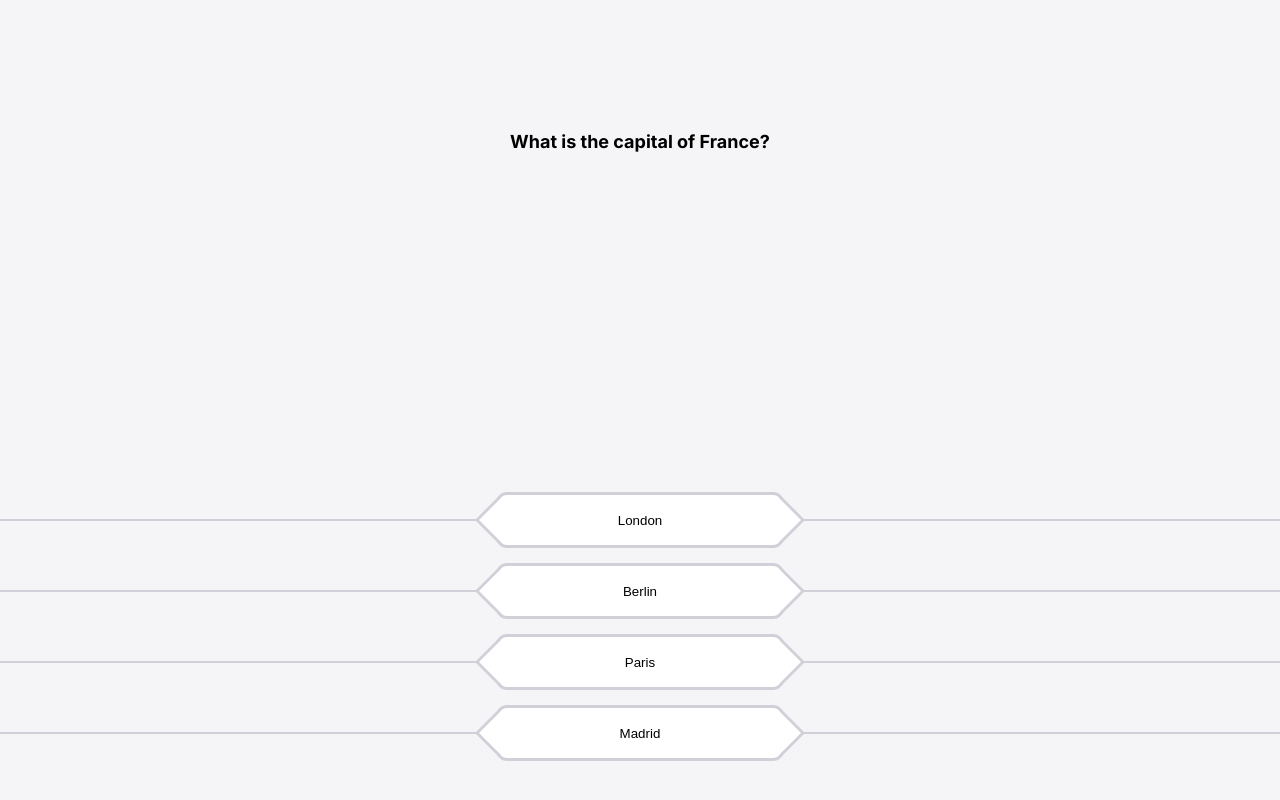
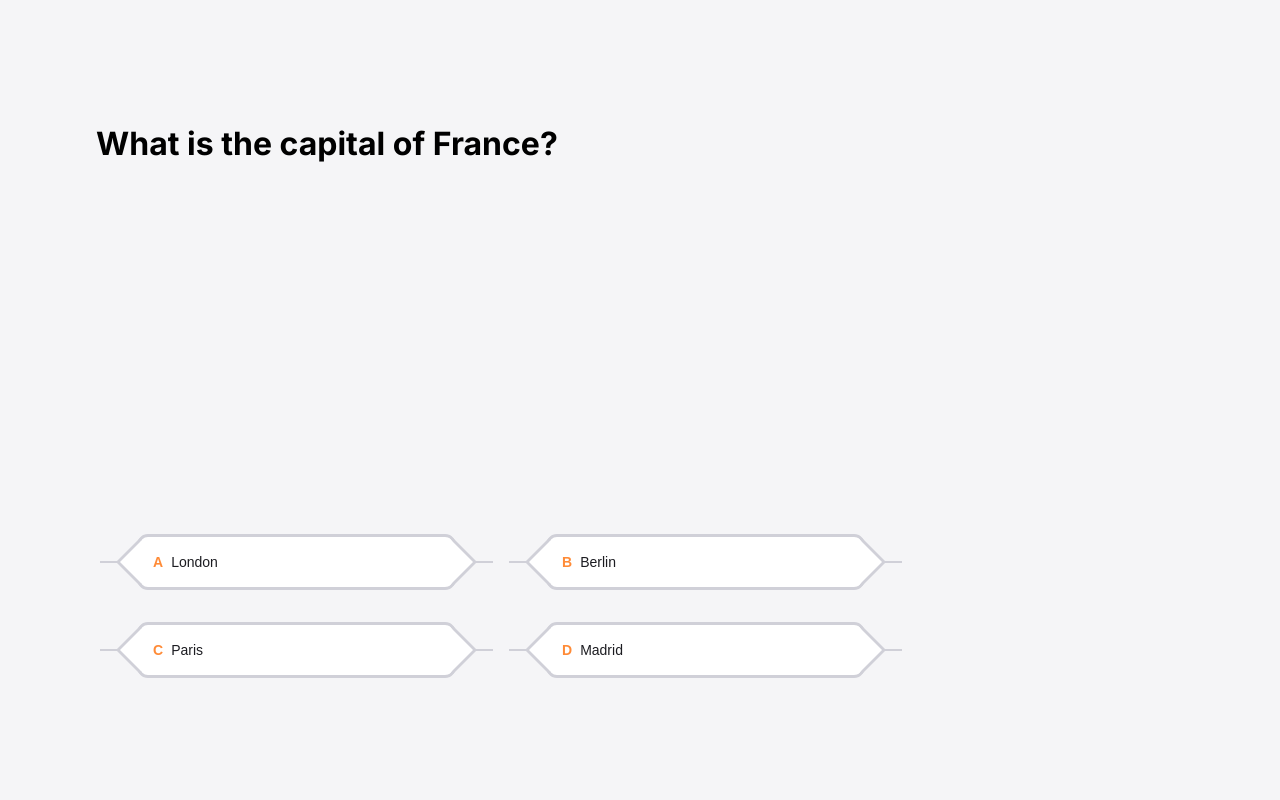
Before and after one commit to ivatsu-test/nibble, a Next.js app: page /game in a window 1280 px wide. Built offline with nearby package versions, Linux system fonts and the light colour scheme.

Commit message:
feat: game screen (#5)
* feat: mobile screen for game

* feat: game screen desktop

```diff
--- a/src/app/game/game-page.module.css
+++ b/src/app/game/game-page.module.css
@@ -5,3 +5,10 @@
   align-items: center;
   background-color: var(--black-100);
 }
+
+@media (min-width: 992px) {
+  .l-game-page {
+    flex-direction: row;
+    justify-content: flex-start;
+  }
+}
--- a/src/app/globals.css
+++ b/src/app/globals.css
@@ -1,6 +1,7 @@
 :root {
   --black-100: #f5f5f7;
   --black-300: #d0d0d8;
+  --black-500: #1c1c21;
   --orange-100: #fff3eb;
   --orange-300: #ff8b37;
   --white: #ffffff;
--- a/src/components/game.module.css
+++ b/src/components/game.module.css
@@ -1,17 +1,16 @@
 .l-game {
-  display: flex;
-  flex-direction: column;
-  justify-content: space-between;
-  align-items: center;
+  display: grid;
   height: 100vh;
   padding-bottom: 24px;
 }
 
 .question {
-  margin-top: 45%;
+  max-width: 624px;
+  display: flex;
   padding: 0 16px;
   font-size: 18px;
   text-align: center;
+  align-self: center;
 }
 
 .l-answers-container {
@@ -19,10 +18,14 @@
   flex-direction: column;
   justify-content: center;
   align-items: center;
+  gap: 8px;
+  align-self: flex-end;
 }
 
 .answer-option-button {
-  position: relative;
+  display: flex;
+  justify-content: flex-start;
+  align-items: center;
 }
 
 .l-hexagon-container {
@@ -32,7 +35,7 @@
 .hexagon {
   --height: 56px;
   height: var(--height);
-  width: 288px;
+  width: 246px;
   background-color: var(--white);
   border-top-left-radius: 11px;
   border-top-right-radius: 11px;
@@ -61,7 +64,7 @@
     position: absolute;
     bottom: -1px;
     right: -1px;
-    width: 100vw;
+    width: 17px;
     height: 2px;
     background-color: var(--black-300);
   }
@@ -100,13 +103,50 @@
     position: absolute;
     bottom: -1px;
     left: -1px;
-    width: 100vw;
+    width: 17px;
     height: 2px;
     background-color: var(--black-300);
   }
 }
 
-.answer {
-  position: relative;
-  bottom: 35px;
+.l-answer {
+  display: flex;
+  gap: 8px;
+  padding-left: 16px;
+  position: absolute;
 }
+
+.answer__option {
+  font-weight: 600;
+  font-size: 14px;
+  color: var(--orange-300);
+}
+
+.answer__text {
+  font-weight: 400;
+  font-size: 14px;
+  color: var(--black-500);
+}
+
+@media (min-width: 992px) {
+  .l-game {
+    padding-bottom: 122px;
+    padding-left: 80px;
+  }
+
+  .question {
+    font-size: 32px;
+  }
+
+  .l-answers-container {
+    width: 842px;
+    display: flex;
+    flex-direction: row;
+    flex-wrap: wrap;
+    gap: 32px 90px;
+  }
+
+  .hexagon {
+    width: 319px;
+  }
+}
--- a/src/components/game.tsx
+++ b/src/components/game.tsx
@@ -39,8 +39,9 @@ export default function Game({ questions }: { questions: Question[] }) {
               <div className={styles.hexagon} />
               <div className={styles.hexagon__right} />
             </div>
-            <div className={styles.answer}>
-              {answer.text}
+            <div className={styles['l-answer']}>
+              <span className={styles.answer__option}>{answer.option}</span>
+              <span className={styles.answer__text}>{answer.text}</span>
             </div>
           </button>
         ))}
```
